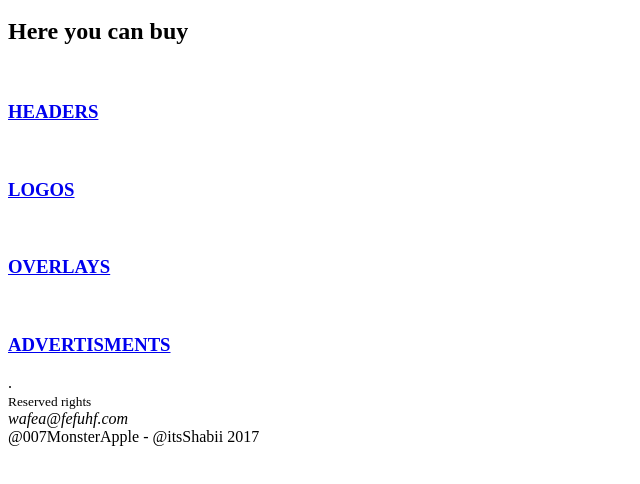
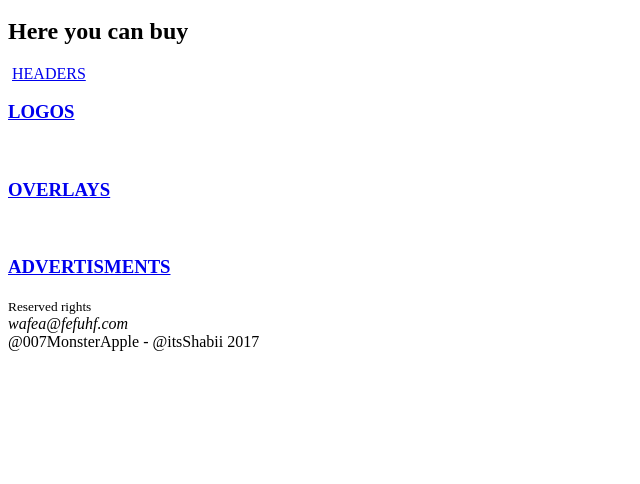
Before and after one commit to Cabasoooooot/Spicit, a plain HTML site: page shop.html in a window 1280 px wide. Shown: the part 136-620 px from the top of the page, without its empty margins (0-640 px from the left). Drawn offline with Linux system fonts and the light colour scheme.

Commit message:
Update shop.html

```diff
--- a/shop.html
+++ b/shop.html
@@ -26,7 +26,7 @@
 	<section>
 		<h2>Here you can buy</h2>
 		<img src="" alt="">
-		<h3><a href="headers.html">HEADERS</a></h3>
+		<a href="headers.html">HEADERS</a>
 		<img src="" alt="">
 		<h3><a href="logos.html">LOGOS</a></h3>
 		<img src="" alt="">
@@ -35,7 +35,7 @@
 		<h3><a href="advertisments.html">ADVERTISMENTS</a></h3>
 	</section>
 
-.
+
 <footer>
 	<small>Reserved rights</small> <address>wafea@fefuhf.com</address>
 	@007MonsterApple - @itsShabii
```
